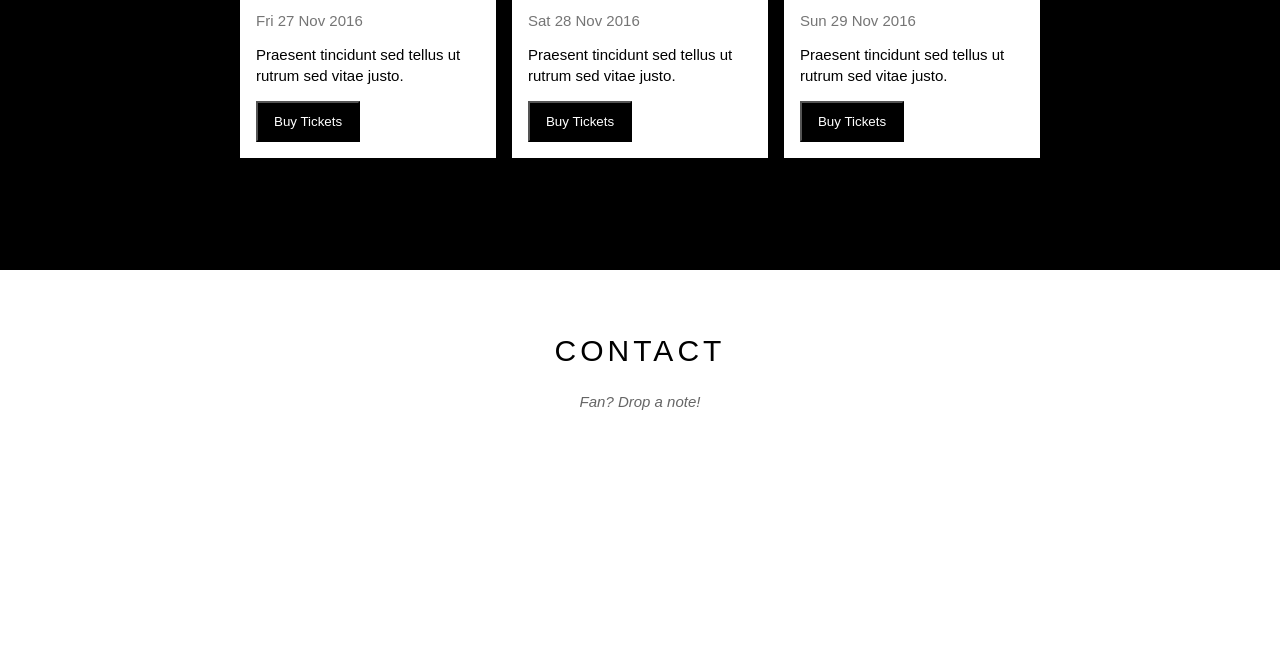
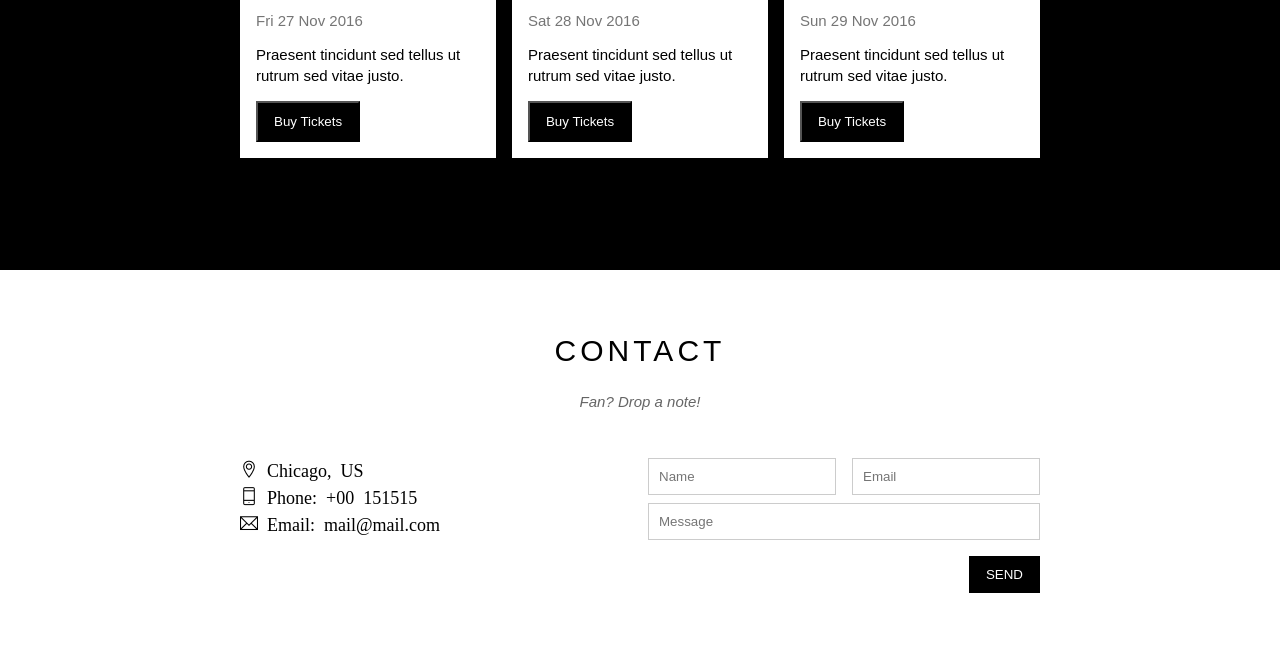
Before and after one commit to vuoanh291104/Band, a website built with webpack: page W3_Band/index.html in a window 1280 px wide. Shown: the part 1800-2457 px from the top of the page. Before the commit the page ends 2274 px from the top, so only its background shows below. Built offline with nearby package versions, Linux system fonts and the light colour scheme.

Commit message:
contact done

```diff
--- a/W3_Band/css/style.css
+++ b/W3_Band/css/style.css
@@ -10,9 +10,20 @@ html{
 .clear{
   clear: both;
 }
+.mt-8{
+  margin-top: 8px !important;
+}
+.mt-16{
+  margin-top: 16px !important;
+}
 .row{
   margin-left: -8px;
   margin-right: -8px;
+}
+.row::after{
+  content: "";
+  display: block;
+  clear: both;
 }
 .colum{
   float: left;
@@ -23,6 +34,9 @@ html{
 }
 .colum-send{
   width: 50%;
+}
+.colum-full{
+  width: 100%;
 }
 .text-center{
   text-align: center !important;
@@ -384,6 +398,34 @@ html{
   text-align: right;
   font-size: 15px;
 }
+
+
+.contact-content{
+  margin-top: 48px;
+}
+.contact-infor{
+  font-size: 18px;
+  line-height: 1.5;
+}
+.contact-infor i[class*="ti-"]{
+  width: 30px;
+}
+.contact-form{
+  font-size: 15px;
+}
+.contact-form .form-control{
+  padding: 10px;
+  border: 1px solid #ccc;
+  width: 100%;
+}
+.contact-form .form-submit-btn{
+  background-color: #000;
+  color: #fff;
+  border: 1px solid #000;
+  padding: 10px 16px;
+  float: right;
+}
+
 .modal-footer a{
   color: #2196F3;
 }
--- a/W3_Band/index.html
+++ b/W3_Band/index.html
@@ -141,6 +141,32 @@
       <div class="content-section">
         <h2 class="section-heading">CONTACT</h2>
         <p class="section-sub-heading">Fan? Drop a note!</p>
+        <div class="row contact-content">
+          <div class="colum colum-send contact-infor">
+            <p><i class="ti-location-pin"> Chicago, US</i></p>
+            <p><i class="ti-mobile">  Phone: +00 151515</i></p>
+            <p><i class="ti-email">  Email: mail@mail.com</i></p>
+          </div>
+          <div class="colum colum-send contact-form">
+            <form action="">
+              <div class="row">
+                <div class="colum colum-send">
+                  <input type="text" name=""  placeholder="Name" required class="form-control">
+
+                </div>
+                <div class="colum colum-send">
+                  <input type="email" name=""  placeholder="Email" required class="form-control">
+                </div>
+              </div>
+              <div class="row mt-8">
+                <div class="colum colum-full">
+                  <input type="text" name=""  placeholder="Message" required class="form-control">
+                </div>
+              </div>
+              <input type="submit" class="form-submit-btn mt-16" value="SEND">
+            </form>
+          </div>
+        </div>
 
       </div>
 
```
